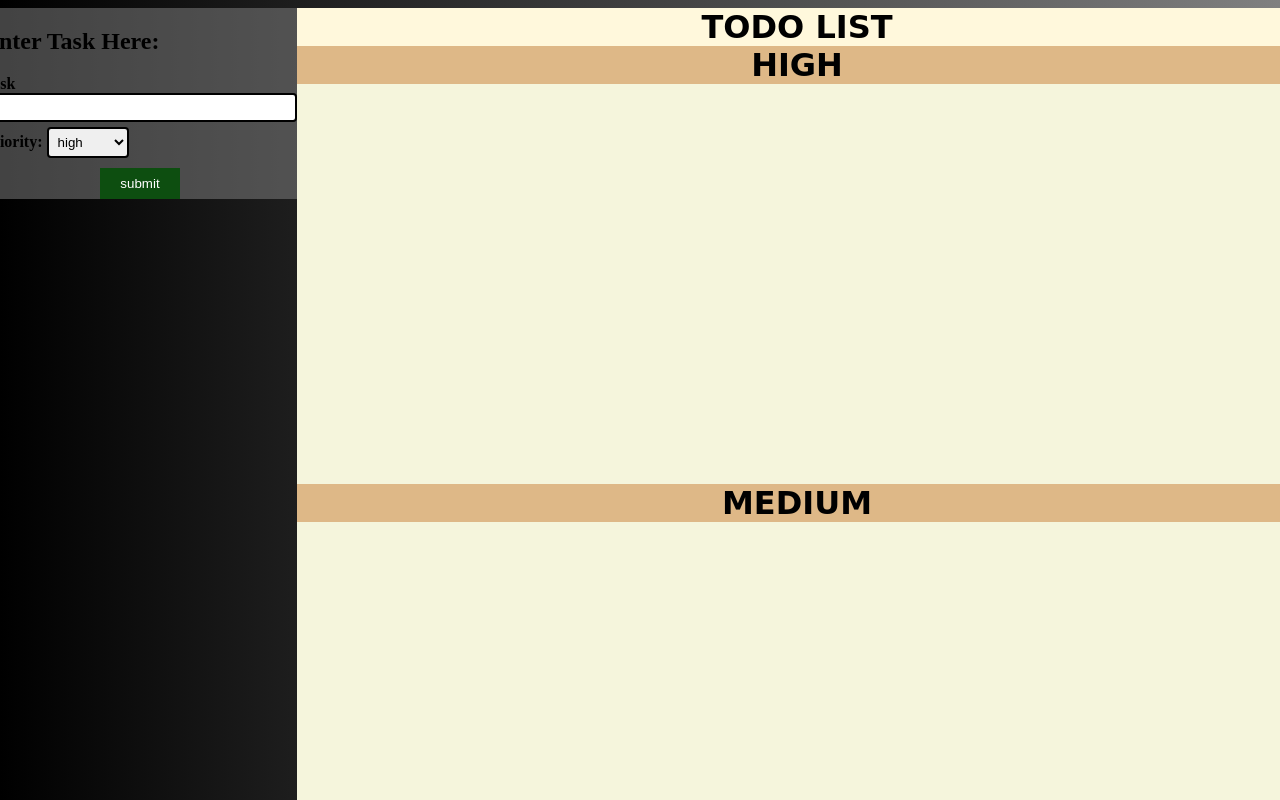
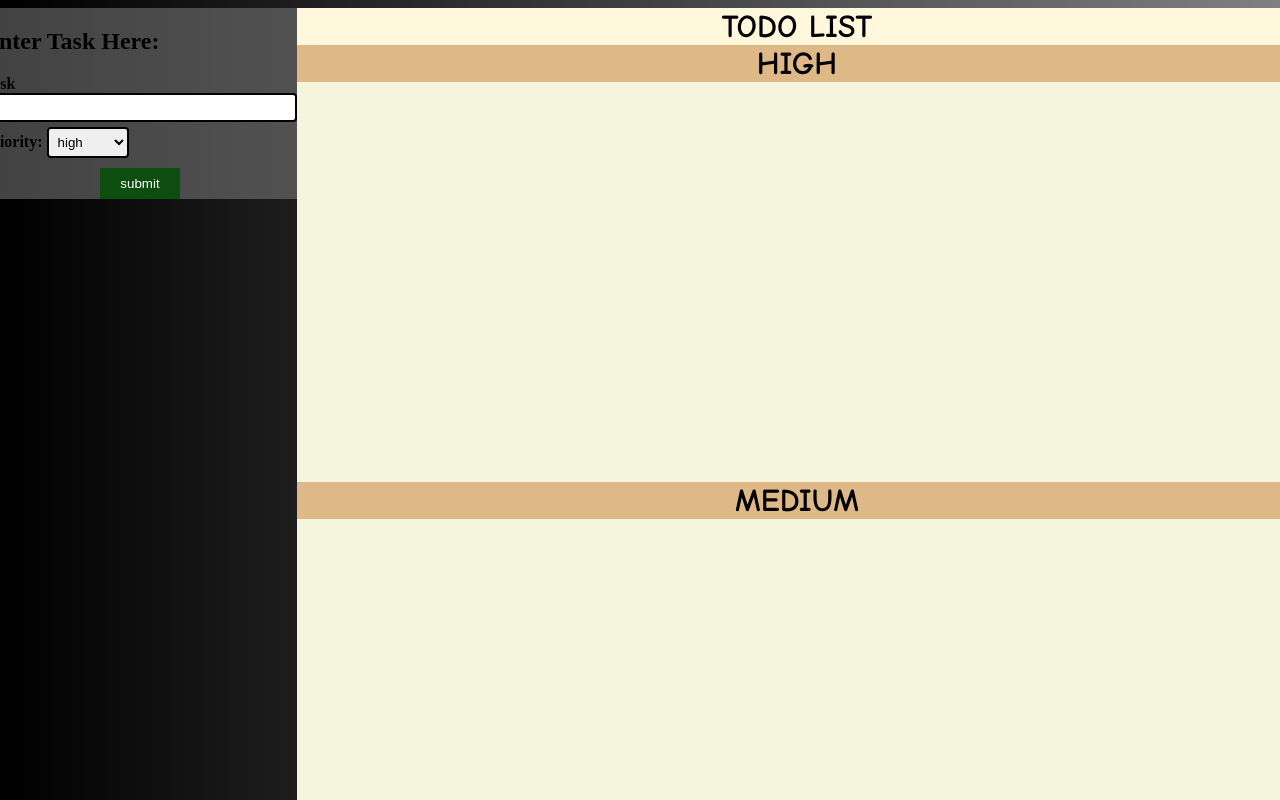
Before and after one commit to Jespinola777/MVP-project, a website: page public/index.html in a window 1280 px wide. Shown: the top 800 px of the page. Drawn offline with nearby package versions, Linux system fonts and the light colour scheme; no server answers.

Commit message:
done actually

```diff
--- a/public/style.css
+++ b/public/style.css
@@ -24,7 +24,7 @@ body {
 }
 .todolist {
   background-color: cornsilk;
-  font-family: cursive;
+  font-family: Comic Sans MS, Comic Sans, cursive;
 }
 h1 {
   display: flex;
@@ -34,11 +34,11 @@ h1 {
   margin-right: auto;
   background-color: burlywood;
   margin: auto;
-  font-family: cursive;
+  font-family: Comic Sans MS, Comic Sans, cursive;
 }
 
 .tasks {
-  font-family: cursive;
+  font-family: Comic Sans MS, Comic Sans, cursive;
   display: flex;
   width: 1000px;
   height: 50px;
```
